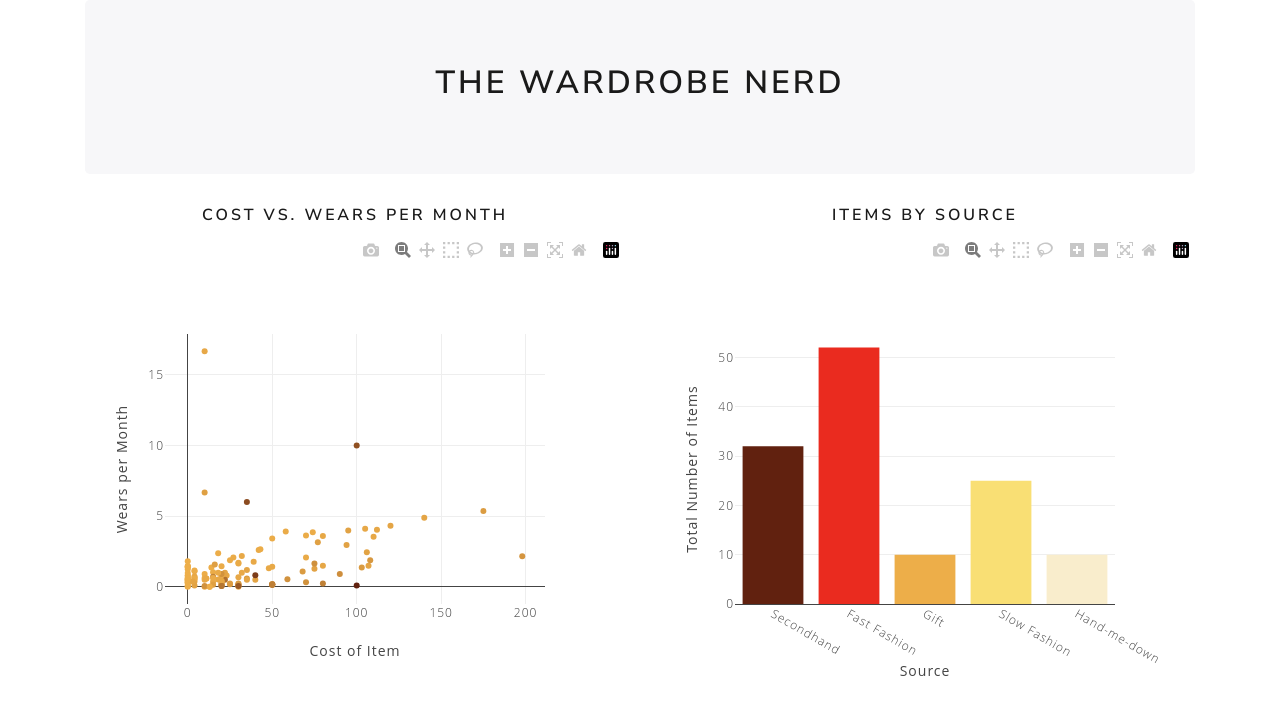
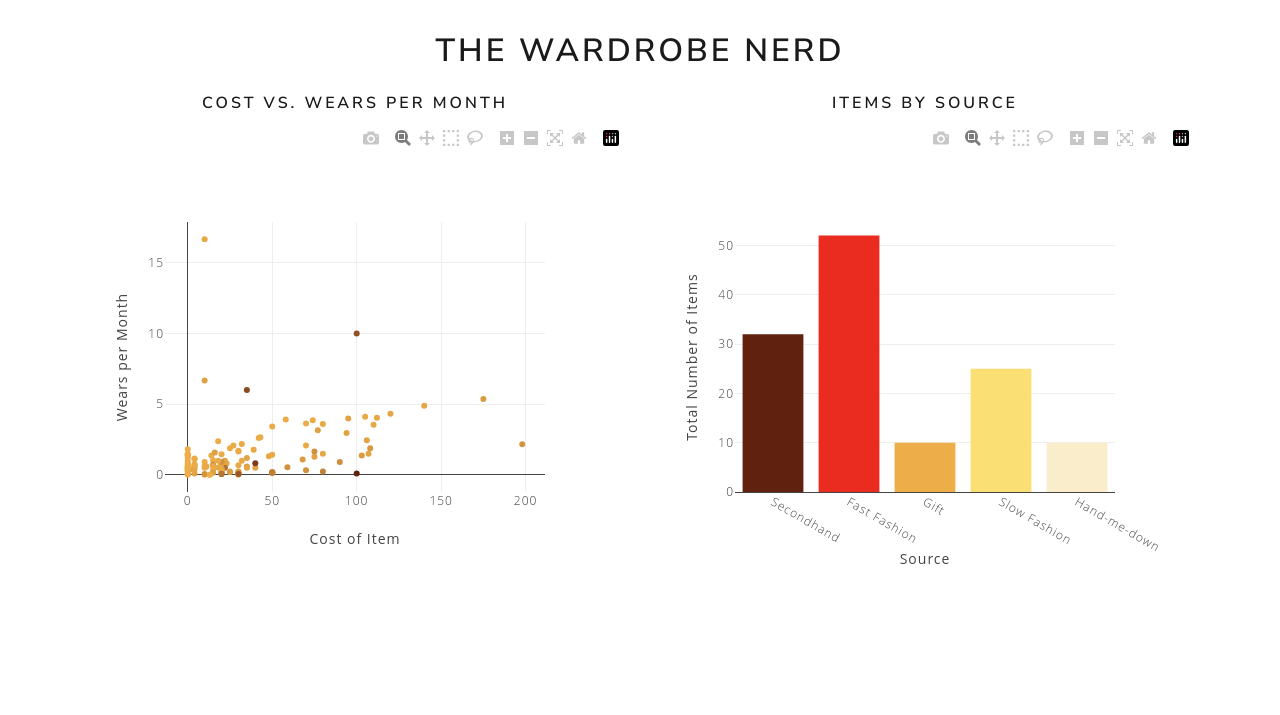
Before and after one commit to rebekahcallkacz/wardrobe-data-app, a Flask app: page / in a window 1280 px wide. Shown: the top 715 px of the page. Run offline with Flask 2, Linux system fonts and the light colour scheme; data comes from the database, SQL or seed files in the repository; some libraries are stand-ins or nearby versions.

Commit message:
design tweaks;

```diff
--- a/templates/index.html
+++ b/templates/index.html
@@ -15,17 +15,17 @@
         <div class='container'>
             <div class='row'>
                 <div class='col-md-12'>
-                    <div class='jumbotron d-flex justify-content-center'>
+                    <div class='d-flex justify-content-center text-center p-3 mt-3'>
                         <h1>The Wardrobe Nerd</h1>
                     </div>
                 </div>
             </div>
                 <div class='row '>
-                    <div class='col-md-6 text-center'>
+                    <div class='col-md-6 text-center mb-5'>
                         <h5>Cost vs. Wears per Month</h5>
                         <div id='costByWears'></div>
                     </div>
-                    <div class='col-md-6 text-center'>
+                    <div class='col-md-6 text-center mb-5'>
                         <h5>Items by Source</h5>
                         <div id='itemsBySource'></div>
                     </div>
```
